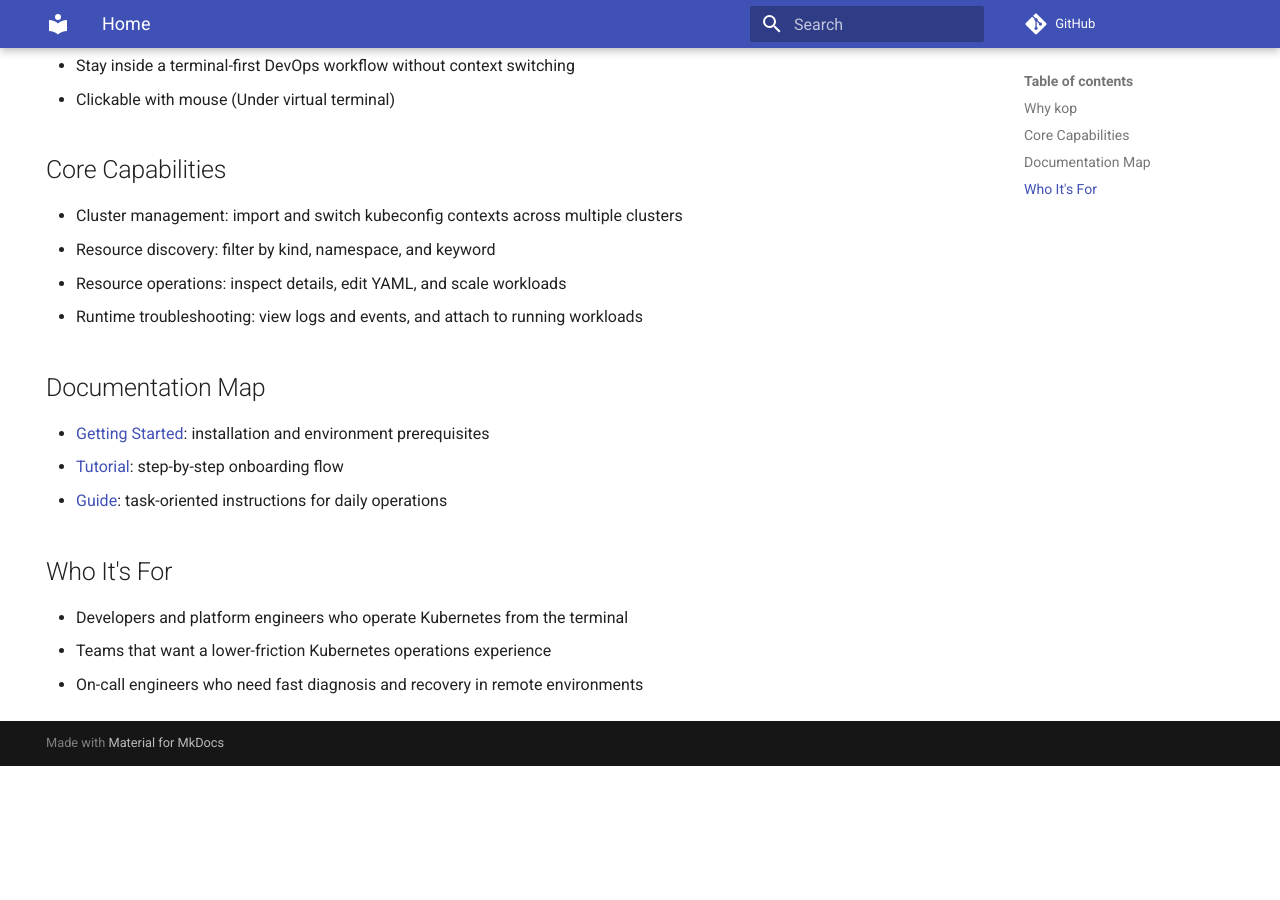
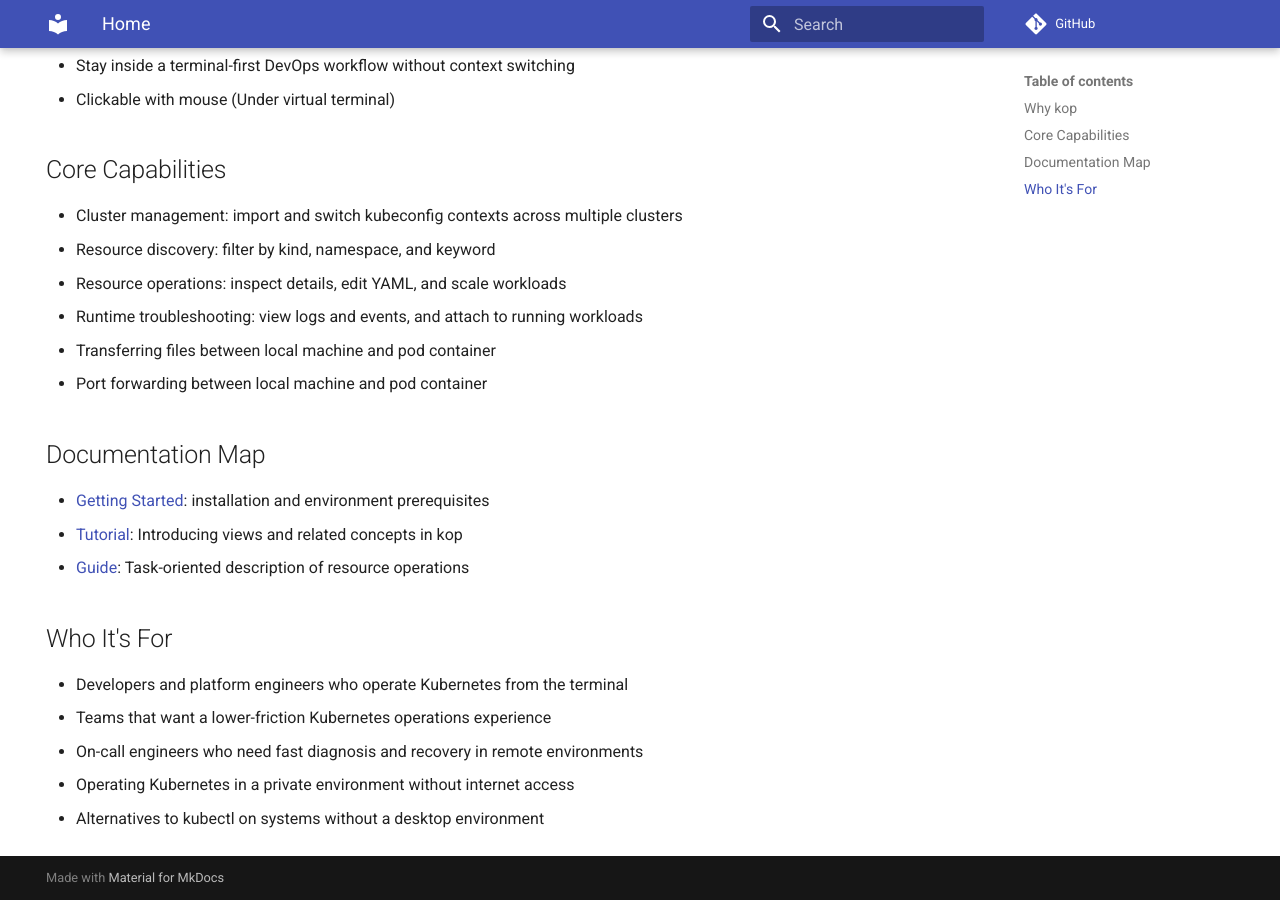
Before and after one commit to vegaoqiang/kop, an MkDocs documentation site: the page built from docs/index.md, in a window 1280 px wide and 900 px high, scrolled down 783 px. Built offline with MkDocs 1.6.1 and Material for MkDocs 9.7.7, drawn with Linux system fonts in a browser that asks for light colours; comment, search, counter and statistics services are not loaded; before the commit the page ends 1549 px from its top, so only the background shows below that.

Commit message:
update docs/index.md

```diff
--- a/docs/index.md
+++ b/docs/index.md
@@ -22,15 +22,19 @@
 - Resource discovery: filter by kind, namespace, and keyword
 - Resource operations: inspect details, edit YAML, and scale workloads
 - Runtime troubleshooting: view logs and events, and attach to running workloads
+- Transferring files between local machine and pod container
+- Port forwarding between local machine and pod container
 
 ## Documentation Map
 
 - [Getting Started](getting_started.md): installation and environment prerequisites
-- [Tutorial](tutorial.md): step-by-step onboarding flow
-- [Guide](guide.md): task-oriented instructions for daily operations
+- [Tutorial](tutorial.md): Introducing views and related concepts in kop
+- [Guide](guide.md): Task-oriented description of resource operations
 
 ## Who It's For
 
 - Developers and platform engineers who operate Kubernetes from the terminal
 - Teams that want a lower-friction Kubernetes operations experience
 - On-call engineers who need fast diagnosis and recovery in remote environments
+- Operating Kubernetes in a private environment without internet access
+- Alternatives to kubectl on systems without a desktop environment
```
